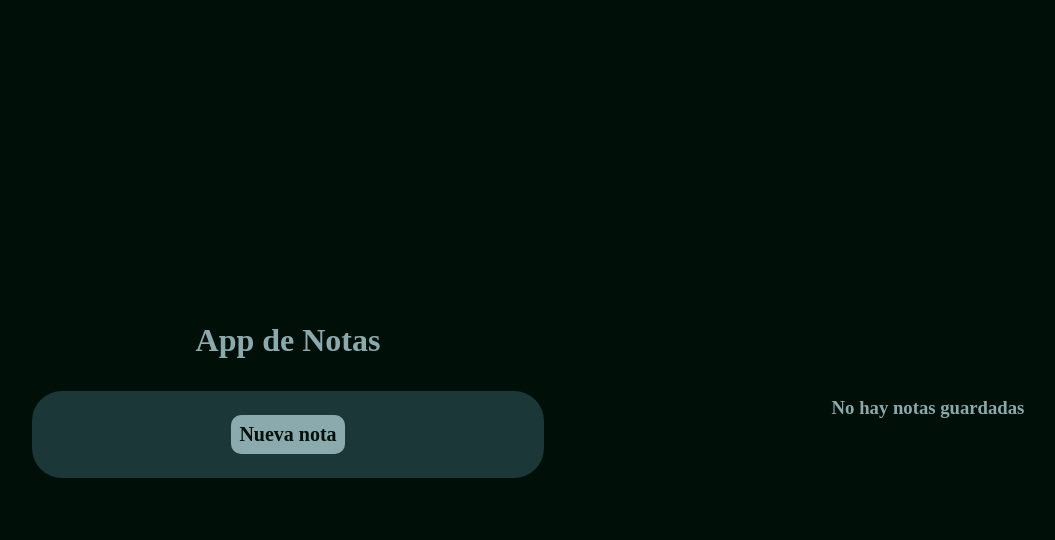
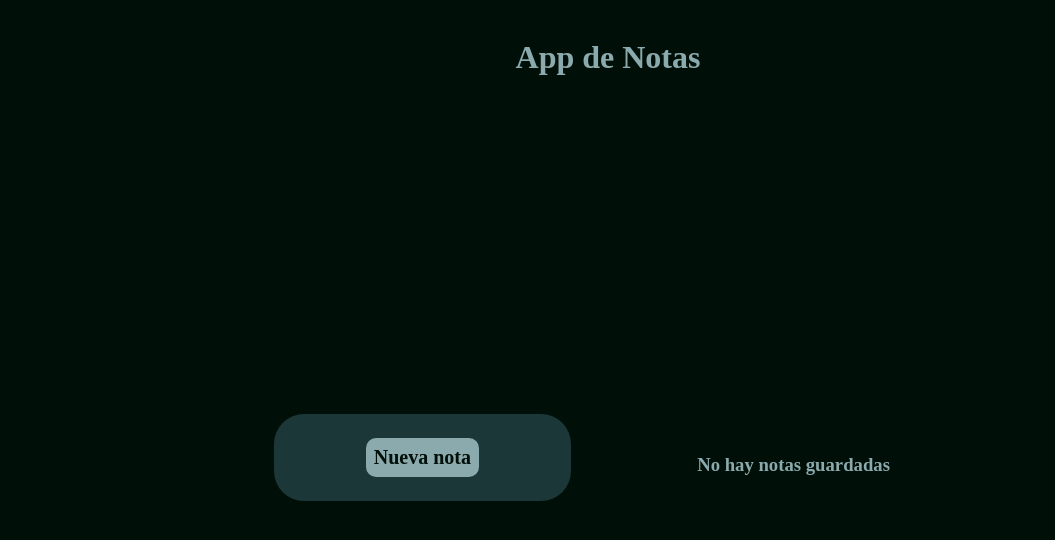
Before and after one commit to oscarmumm/notes-app-react, a React (Vite) app: page / in a window 1280 px wide. Shown: the top 540 px of the page, without its empty margins (32-1087 px from the left). Built offline with nearby package versions, Linux system fonts and the light colour scheme; a web font is replaced by a local one.

Commit message:
needs toast msg when save, edit or delete notes

```diff
--- a/src/App.css
+++ b/src/App.css
@@ -1,19 +1,27 @@
 .app {
+    min-height: 100vh;
+    width: 100vw;
+    background-color: var(--color1);
+    display: flex;
+    align-items: center;
+    justify-content: center;
+}
+
+.main {
     min-height: 100vh;
     display: flex;
     flex-direction: column;
     align-items: center;
     justify-content: center;
     background-color: var(--color1);
-    width: 100vw;
+    max-width: 1000px;
 }
 
 .left-side-desktop {
     display: flex;
     flex-direction: column;
     align-items: center;
-    justify-content: center;
-    width: 100vw;
+    justify-content: flex-start;
 }
 
 .right-side-desktop {
@@ -21,8 +29,7 @@
     flex-direction: column;
     align-items: center;
     justify-content: center;
-    text-align: center;
-    width: 100vw;
+
 }
 
 .new-note-btn-container {
@@ -56,7 +63,7 @@
 }
 
 .expand {
-    height: 500px;
+    height: 450px;
     animation: expand 500ms;
     opacity: 1;
 }
@@ -67,7 +74,7 @@
         opacity: 0;
     }
     100% {
-        height: 500px;
+        height: 450px;
         opacity: 1;
     }
 }
@@ -81,7 +88,7 @@
 
 @keyframes contract {
     0% {
-        height: 500px;
+        height: 450px;
         opacity: 1;
     }
     100% {
@@ -96,13 +103,16 @@
         flex-direction: column;
         align-items: center;
         justify-content: center;
-        height: 100vh;
+        height: 80vh;
     }
     .right-side-desktop {
-        min-height: 100vh;
+        min-height: 80vh;
     }
-    .app {
-        flex-direction: row;
-        align-items: flex-start;
+    .main {
+        display: grid;
+        grid-template-columns: repeat(2, 50%);
+    }
+    .header-container {
+        grid-column: 1 / 3;
     }
 }
--- a/src/App.jsx
+++ b/src/App.jsx
@@ -10,6 +10,7 @@ function App() {
 
     const addNoteToCollection = (data) => {
         setNotes([...notes, data]);
+        setActiveToast((current) => !current);
     };
 
     const deleteFromCollection = (data) => {
@@ -30,10 +31,17 @@ function App() {
         setIsActive((current) => !current);
     };
 
+    const showToastMsg = (data) => {
+        console.log(data);
+    };
+
     return (
         <div className="app">
+            <div className="main">
+                <div className="header-container">
+                    <Header />
+                </div>
                 <div className="left-side-desktop">
-                <Header />
                     <div className="new-note-btn-container">
                         <button
                             onClick={showNewNoteInterface}
@@ -52,14 +60,12 @@ function App() {
                                     : "contract new-note-container"
                             }
                         >
-                        <NewNote addNoteToCollection={addNoteToCollection} />
+                            <NewNote
+                                addNoteToCollection={addNoteToCollection}
+                                showToastMsg={showToastMsg}
+                            />
                         </div>
                     </div>
-                <div
-                    className={
-                        isActive ? "desplegar new-note" : "contraer new-note"
-                    }
-                ></div>
                 </div>
                 <div className="right-side-desktop">
                     <NotesCollection
@@ -70,6 +76,7 @@ function App() {
                     />
                 </div>
             </div>
+        </div>
     );
 }
 
--- a/src/components/NewNote.jsx
+++ b/src/components/NewNote.jsx
@@ -2,7 +2,7 @@ import React from "react";
 import { useState } from "react";
 import "../styles/NewNote.css";
 
-const NewNote = ({addNoteToCollection}) => {
+const NewNote = ({addNoteToCollection, showToastMsg}) => {
     const [title, setTitle] = useState("");
     const [body, setBody] = useState("");
 
@@ -15,6 +15,7 @@ const NewNote = ({addNoteToCollection}) => {
         })
         setTitle('')
         setBody('')
+        showToastMsg('Nota guardada')
     }
 
     return (
--- a/src/components/NotesCollection.jsx
+++ b/src/components/NotesCollection.jsx
@@ -16,7 +16,7 @@ const NotesCollection = ({ notes, deleteFromCollection, addNoteToCollection, edi
                     />
                 ))
             ) : (
-                <h3>No hay notas guardadas</h3>
+                <h3 className="no-notes-msg">No hay notas guardadas</h3>
             )}
         </ul>
     );
--- a/src/styles/Header.css
+++ b/src/styles/Header.css
@@ -1,4 +1,5 @@
 .main-title {
   color: var(--color5);
   margin: 1rem 0;
+  text-align: center;
 }
--- a/src/styles/NotesCollection.css
+++ b/src/styles/NotesCollection.css
@@ -6,3 +6,7 @@
   width: 80%;
   margin-top: 1rem;
 }
+
+.no-notes-msg {
+  text-align: center;
+}
```
Lines whose indentation alone changed are shown as unchanged.
